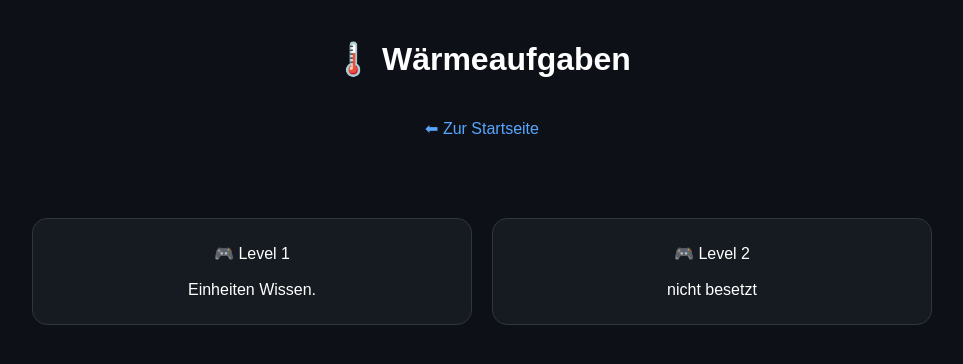
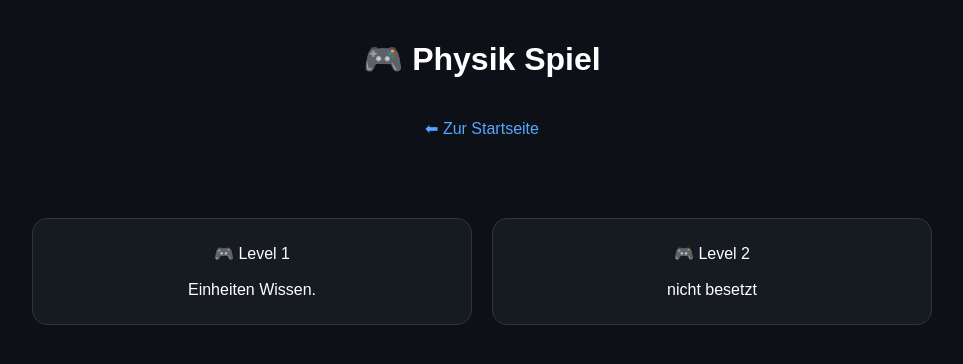
Before and after one commit to eddokipka/Physik, a plain HTML site: page physikgame.html in a window 1280 px wide. Shown: the whole page, without its empty margins (158-1121 px from the left). Drawn offline with Linux system fonts and the light colour scheme.

Commit message:
Change heading from 'Wärmeaufgaben' to 'Physik Spiel'

```diff
--- a/physikgame.html
+++ b/physikgame.html
@@ -52,7 +52,7 @@ h1{
 </head>
 <body>
 
-<h1>🌡️ Wärmeaufgaben</h1>
+<h1>🎮 Physik Spiel</h1>
 
 <a class="back" href="index.html">⬅ Zur Startseite</a>
 
```
